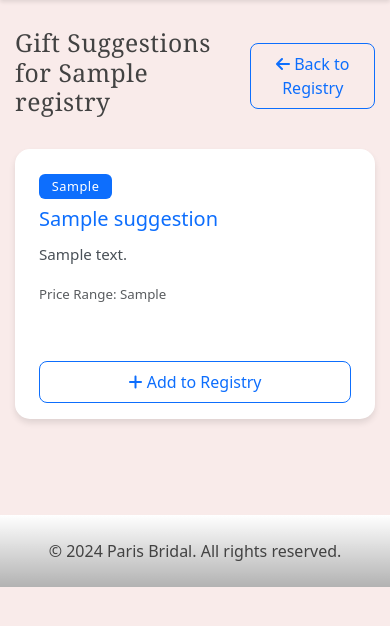
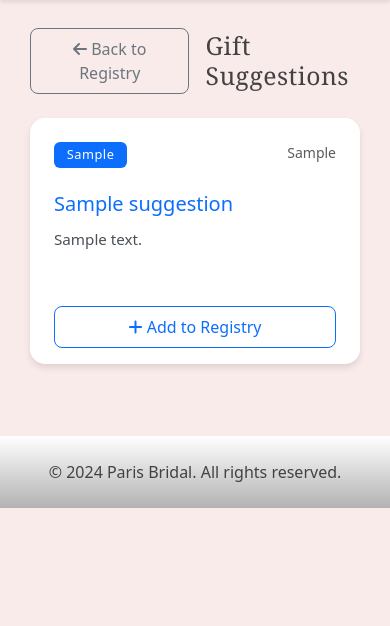
Before and after one commit to Irvarr/parisbridal, a Flask app: page /registry/1/suggestions in a window 390 px wide. Shown: the part 56-682 px from the top of the page. Run offline with Flask 3, Linux system fonts and the light colour scheme; a user stored in the database is signed in; tables that the repository leaves empty hold one stand-in row (values such as "Sample post").

Commit message:
Agent query: I've added gift suggestions in a tile layout. Could you check if: 1) The suggestions are visible in the registry, 2) The 'Add to Registry' buttons work, and 3) The layout looks good on mobile devices?
Enhance registry page with gift suggestions:  Improved layout, added gift suggestion tiles with categories, price ranges, and streamlined "add to registry" functionality. Optimized for mobile.

Screenshot: https://storage.googleapis.com/screenshot-production-us-central1/0fcf7169-087e-4111-bd6f-826c539dd0e3/179535a3-4ace-4af9-a12b-515d0cd43d56.jpg

```diff
--- a/templates/registry/edit.html
+++ b/templates/registry/edit.html
@@ -7,6 +7,9 @@
             <i class="fas fa-arrow-left me-2"></i>Back to Event Details
         </a>
         <h2 class="mb-0">{{ registry.title }}</h2>
+        <a href="{{ url_for('registry.suggestions', registry_id=registry.id) }}" class="btn btn-outline-primary ms-3">
+            <i class="fas fa-lightbulb me-2"></i>View Gift Suggestions
+        </a>
     </div>
 
     <div class="row">
--- a/templates/registry/suggestions.html
+++ b/templates/registry/suggestions.html
@@ -1,31 +1,30 @@
 {% extends "base.html" %}
 
 {% block content %}
-<div class="suggestions-container">
+<div class="container">
     <div class="d-flex justify-content-between align-items-center mb-4">
-        <h2>Gift Suggestions for {{ registry.title }}</h2>
-        <a href="{{ url_for('registry.edit', registry_id=registry.id) }}" class="btn btn-outline-primary">
+        <div class="d-flex align-items-center gap-3">
+            <a href="{{ url_for('registry.edit', registry_id=registry.id) }}" class="btn btn-outline-secondary">
                 <i class="fas fa-arrow-left"></i> Back to Registry
             </a>
+            <h2 class="mb-0">Gift Suggestions</h2>
+        </div>
     </div>
 
-    <div class="row row-cols-1 row-cols-md-2 row-cols-lg-3 g-4 mb-4">
+    <div class="row row-cols-1 row-cols-sm-2 row-cols-md-3 row-cols-lg-4 g-4">
         {% for suggestion in suggestions %}
         <div class="col">
             <div class="card h-100 suggestion-card">
                 <div class="card-body">
-                    <span class="badge bg-primary mb-2">{{ suggestion.category }}</span>
+                    <div class="d-flex justify-content-between align-items-start mb-2">
+                        <span class="badge bg-primary">{{ suggestion.category }}</span>
+                        <span class="text-muted small">{{ suggestion.price_range }}</span>
+                    </div>
                     <h5 class="card-title">{{ suggestion.name }}</h5>
                     <p class="card-text">{{ suggestion.description }}</p>
-                    <p class="card-text">
-                        <small class="text-muted">
-                            Price Range: {{ suggestion.price_range }}
-                        </small>
-                    </p>
                 </div>
                 <div class="card-footer bg-transparent border-top-0">
-                    <div class="d-grid gap-2">
-                        <button class="btn btn-outline-primary add-suggestion"
+                    <button class="btn btn-outline-primary w-100 add-suggestion"
                             data-registry-id="{{ registry.id }}"
                             data-suggestion-id="{{ suggestion.id }}">
                         <i class="fas fa-plus"></i> Add to Registry
@@ -33,11 +32,11 @@
                 </div>
             </div>
         </div>
-        </div>
         {% endfor %}
     </div>
 </div>
 
+<!-- Success Toast -->
 <div class="toast-container position-fixed bottom-0 end-0 p-3">
     <div id="suggestionToast" class="toast" role="alert" aria-live="assertive" aria-atomic="true">
         <div class="toast-header">
@@ -59,30 +58,37 @@ document.addEventListener('DOMContentLoaded', function() {
     const toast = new bootstrap.Toast(document.getElementById('suggestionToast'));
 
     buttons.forEach(button => {
-        button.addEventListener('click', function() {
+        button.addEventListener('click', async function() {
             const registryId = this.dataset.registryId;
             const suggestionId = this.dataset.suggestionId;
             const button = this;
 
-            fetch(`/registry/add-suggestion/${registryId}/${suggestionId}`, {
+            try {
+                button.disabled = true;
+                button.innerHTML = '<i class="fas fa-spinner fa-spin"></i> Adding...';
+
+                const response = await fetch(`/registry/add-suggestion/${registryId}/${suggestionId}`, {
                     method: 'POST',
                     headers: {
                         'Content-Type': 'application/json'
                     }
-            })
-            .then(response => response.json())
-            .then(data => {
+                });
+
+                const data = await response.json();
+
                 if (data.success) {
-                    button.disabled = true;
                     button.innerHTML = '<i class="fas fa-check"></i> Added';
                     button.classList.replace('btn-outline-primary', 'btn-success');
                     toast.show();
+                } else {
+                    throw new Error(data.error || 'Failed to add item');
                 }
-            })
-            .catch(error => {
+            } catch (error) {
                 console.error('Error:', error);
+                button.disabled = false;
+                button.innerHTML = '<i class="fas fa-plus"></i> Add to Registry';
                 alert('Error adding item to registry');
-            });
+            }
         });
     });
 });
```
Lines whose indentation alone changed are shown as unchanged.
